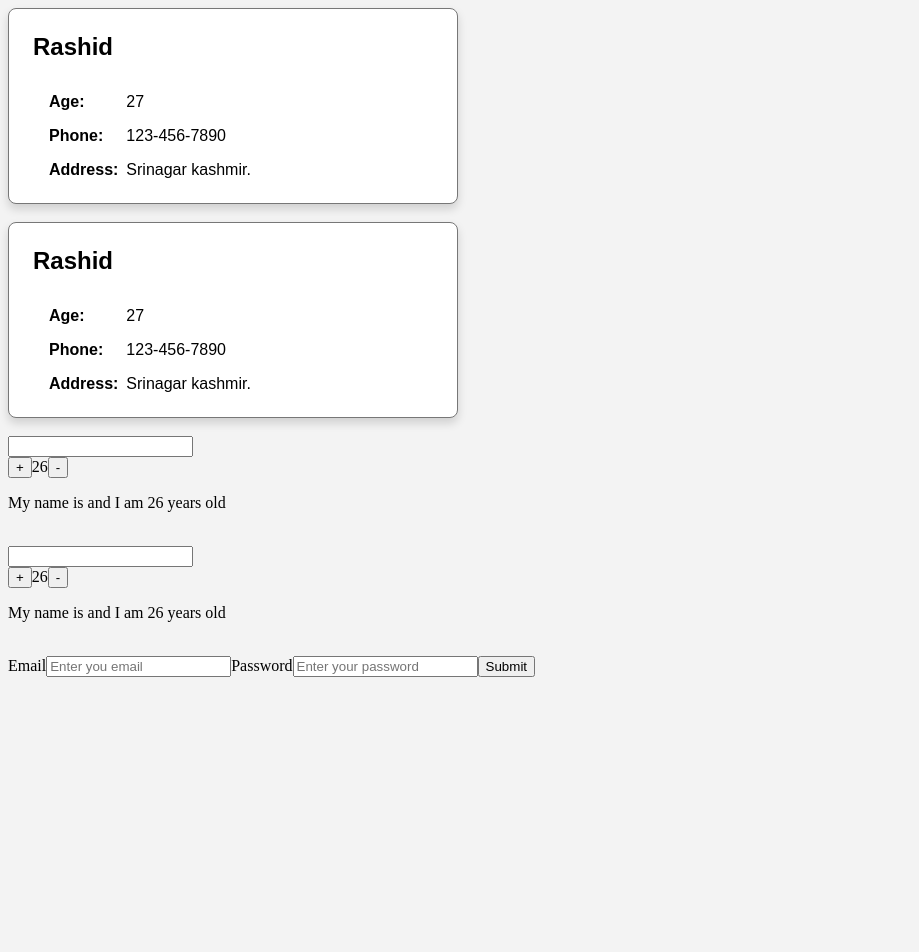
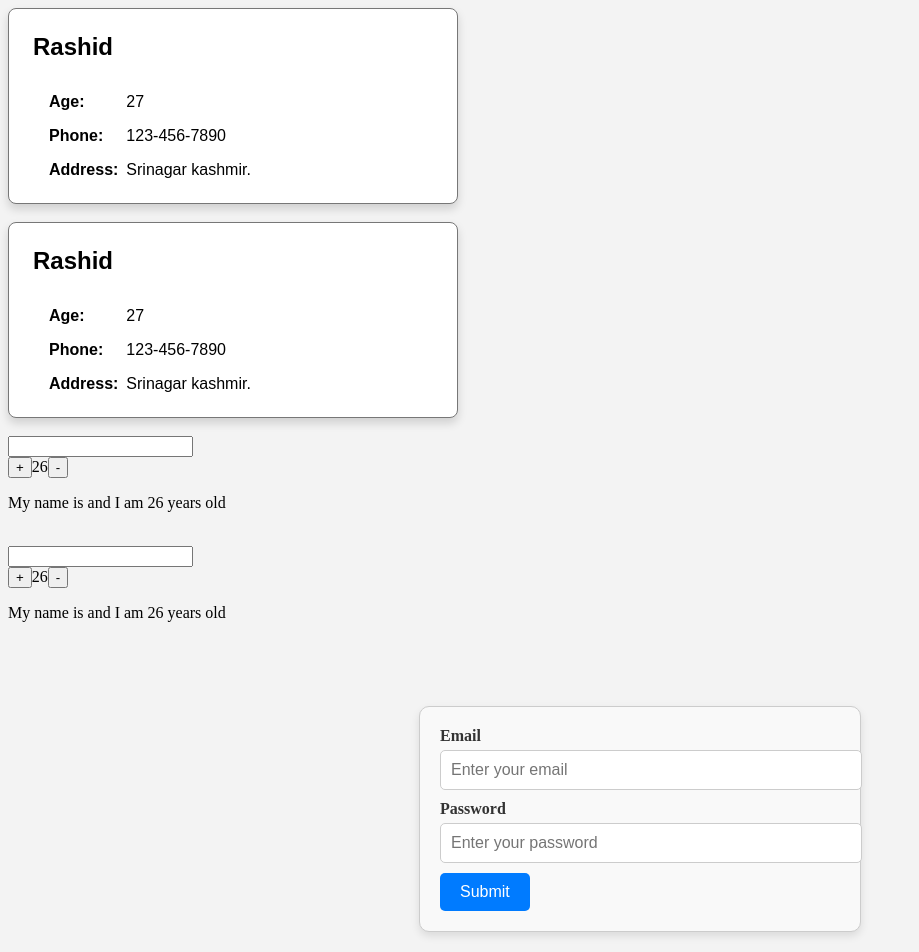
Before and after one commit to rashidyaqoob/upskill-reactjs, a React (Create React App) app: page / in a window 1280 px wide. Shown: the top 952 px of the page, without its empty margins (0-919 px from the left). Before the commit the page ends 800 px from the top, so only its background shows below. Built offline with nearby package versions, Linux system fonts and the light colour scheme.

Commit message:
LDT-566: Basic form validation styling

```diff
--- /dev/null
+++ b/src/components/BasicFormValidation.css
@@ -0,0 +1,51 @@
+/* BasicFormValidation.css */
+.form-container {
+  max-width: 400px;
+  margin: 50px auto;
+  padding: 20px;
+  border: 1px solid #ccc;
+  border-radius: 10px;
+  background-color: #f9f9f9;
+  box-shadow: 0 4px 8px rgba(0, 0, 0, 0.1);
+}
+
+.form-label {
+  display: block;
+  margin-bottom: 5px;
+  font-weight: bold;
+  color: #333;
+}
+
+.form-input {
+  width: 100%;
+  padding: 10px;
+  margin-bottom: 10px;
+  border: 1px solid #ccc;
+  border-radius: 5px;
+  font-size: 1rem;
+}
+
+.form-error {
+  color: red;
+  font-size: 0.875rem;
+}
+
+.form-error ul {
+  margin: 0;
+  padding-left: 20px;
+}
+
+.form-submit {
+  padding: 10px 20px;
+  background-color: #007bff;
+  color: white;
+  border: none;
+  border-radius: 5px;
+  cursor: pointer;
+  font-size: 1rem;
+  transition: background-color 0.3s ease;
+}
+
+.form-submit:hover {
+  background-color: #0056b3;
+}
--- a/src/components/BasicFormValidation.jsx
+++ b/src/components/BasicFormValidation.jsx
@@ -1,4 +1,5 @@
 import React, { useState } from "react";
+import "./BasicFormValidation.css";
 
 const BasicFormValidation = () => {
   const [email, setEmail] = useState("");
@@ -8,7 +9,6 @@ const BasicFormValidation = () => {
   const handleSubmit = (e) => {
     e.preventDefault();
     const validationErrors = validateForm();
-    console.log(Object.keys(validationErrors));
     if (Object.keys(validationErrors).length > 0) {
       setErrors(validationErrors);
     } else {
@@ -52,18 +52,27 @@ const BasicFormValidation = () => {
     return errors;
   };
   return (
-    <form onSubmit={handleSubmit} noValidate>
-      <label htmlFor="email">Email</label>
+    <form onSubmit={handleSubmit} noValidate className="form-container">
+      <div>
+        <label htmlFor="email" className="form-label">
+          Email
+        </label>
         <input
           type="email"
           required
           id="email"
           value={email}
-        placeholder="Enter you email"
+          placeholder="Enter your email"
           onChange={(e) => setEmail(e.target.value)}
+          className="form-input"
         />
-      {errors.email && <p style={{ color: "red" }}>{errors.email}</p>}
-      <label htmlFor="password">Password</label>
+        {errors.email && <p className="form-error">{errors.email}</p>}
+      </div>
+
+      <div>
+        <label htmlFor="password" className="form-label">
+          Password
+        </label>
         <input
           type="password"
           required
@@ -71,15 +80,18 @@ const BasicFormValidation = () => {
           value={password}
           placeholder="Enter your password"
           onChange={(e) => setPassword(e.target.value)}
+          className="form-input"
         />
         {errors.password && (
-        <ul style={{ color: "red" }}>
+          <ul className="form-error">
             {errors.password.split("\n").map((error, index) => (
               <li key={index}>{error}</li>
             ))}
           </ul>
         )}
-      <input type="submit" value={"Submit"} />
+      </div>
+
+      <input type="submit" value="Submit" className="form-submit" />
     </form>
   );
 };
```
Lines whose indentation alone changed are shown as unchanged.
